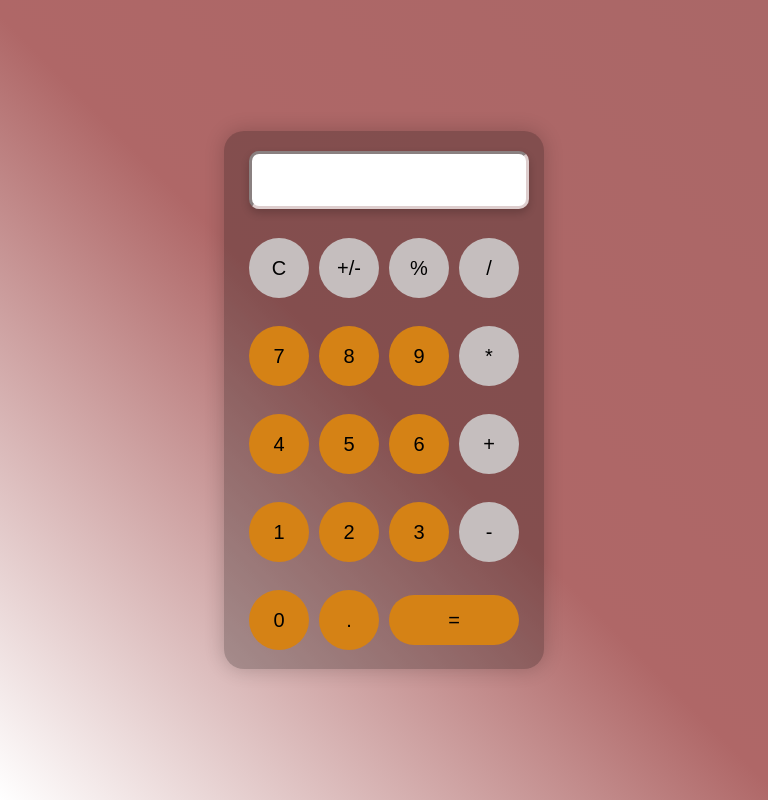
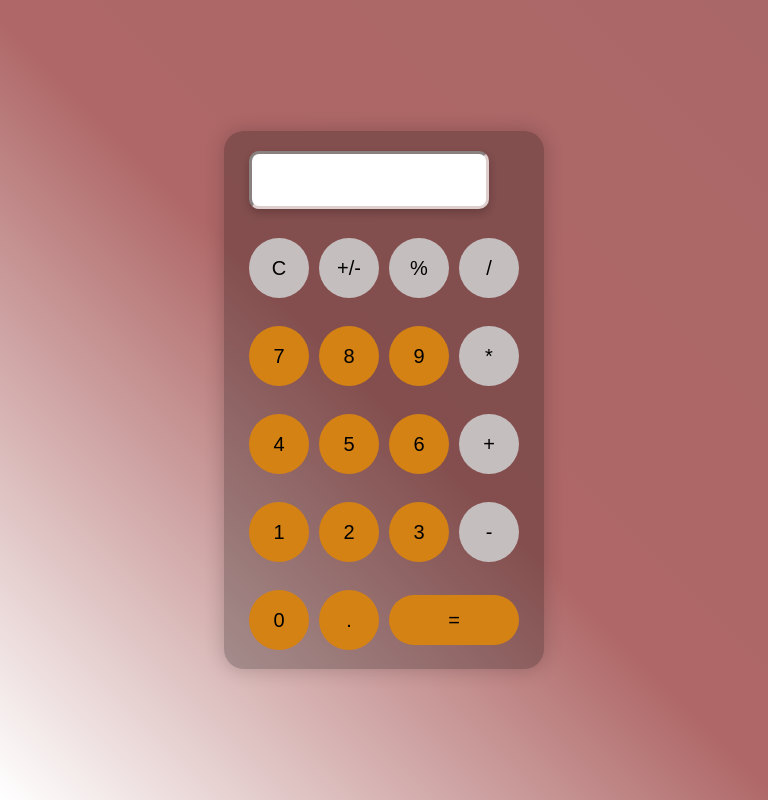
Before and after one commit to osamajamal11/Calculator, a plain HTML site: page index.html in a window 768 px wide. Drawn offline with Linux system fonts and the light colour scheme.

Commit message:
responsive

```diff
--- a/style.css
+++ b/style.css
@@ -42,7 +42,7 @@ body{
     width: 100%;
     height: 50px;
     margin: 10px 0;
-    font-size: 48px;
+    font-size: 36px;
     background-color: #fff;
     box-shadow: 0 4px 8px rgba(0, 0, 0, 0.2);
     border: 3px inset #decece;
@@ -71,3 +71,9 @@ background-color:hsl(34, 7%, 58%);
 .operator:active{
 background-color:hsl(36, 6%, 69%);
 }
+
+@media (min-width:481px) and (max-width:1200px){
+    #result{
+        width: 85%;
+    }
+}
```
